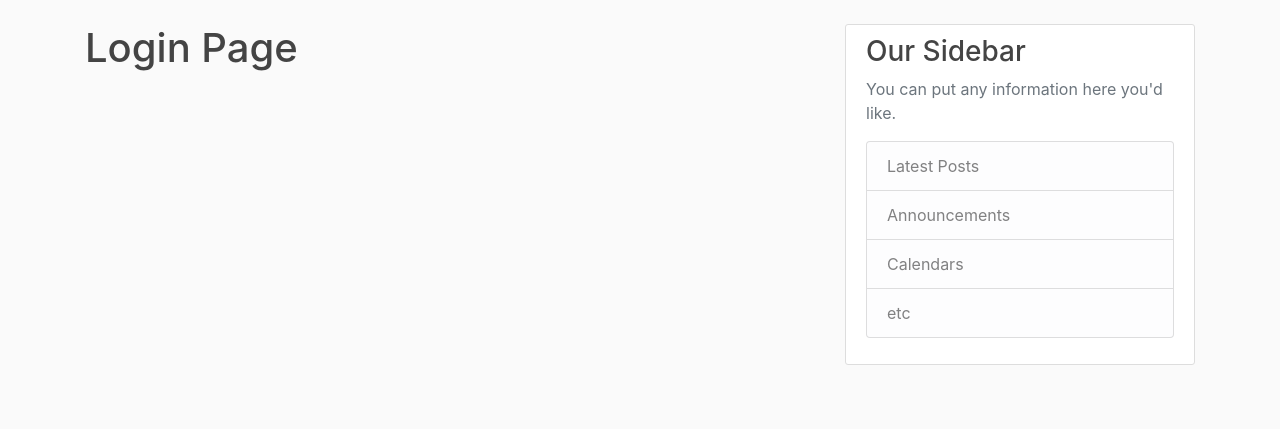
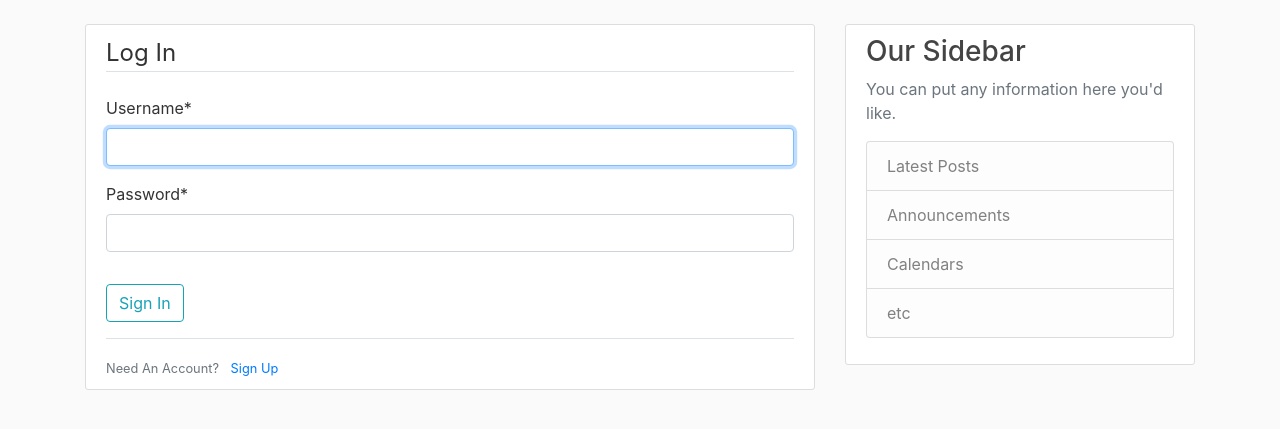
Before and after one commit to moswil/blog_app, a Django app: page /login in a window 1280 px wide. Shown: the part 56-485 px from the top of the page. Run offline with Django 3.2, Linux system fonts and the light colour scheme; parts of the project's set-up code (start-up, migrations or seed data) failed here and were passed over; some libraries are stand-ins or nearby versions.

Commit message:
#7 #8 user registration and user login functionalities using the default Django builtins.

```diff
--- a/blog/templates/blog/base.html
+++ b/blog/templates/blog/base.html
@@ -33,8 +33,13 @@
                     </div>
                     <!-- Navbar Right Side -->
                     <div class="navbar-nav">
-                        <a class="nav-item nav-link" href="{% url 'users-login' %}">Login</a>
-                        <a class="nav-item nav-link" href="{% url 'users-register' %}">Register</a>
+                        {% if user.is_authenticated %}
+                            <a class="nav-item nav-link" href="{% url 'users-profile' %}">Profile</a>
+                            <a class="nav-item nav-link" href="{% url 'users-logout' %}">Logout</a>
+                        {% else %}
+                            <a class="nav-item nav-link" href="{% url 'users-login' %}">Login</a>
+                            <a class="nav-item nav-link" href="{% url 'users-register' %}">Register</a>
+                        {% endif %}
                     </div>
                 </div>
             </div>
--- a/blog_app/settings.py
+++ b/blog_app/settings.py
@@ -134,3 +134,6 @@ MEDIA_URL = '/media/'
 MEDIA_ROOT = os.path.join(BASE_DIR, "media")
 
 CRISPY_TEMPLATE_PACK = 'bootstrap4'
+
+LOGIN_REDIRECT_URL = 'blog-home'
+LOGIN_URL = 'users-login'
--- a/users/templates/users/login.html
+++ b/users/templates/users/login.html
@@ -1,4 +1,21 @@
 {% extends "blog/base.html" %}
+{% load crispy_forms_tags %}
 {% block content %}
-    <h1>Login Page</h1>
+    <div class="content-section">
+        <form action="{% url 'users-login' %}" method="post">
+            {% csrf_token %}
+            <fieldset class="form-group">
+                <legend class="border-bottom mb-4">Log In</legend>
+                {{ form | crispy }}
+            </fieldset>
+            <div class="form-group">
+                <button class="btn btn-outline-info" type="submit">Sign In</button>
+            </div>
+        </form>
+        <div class="border-top pt-3">
+            <small class="text-muted">
+                Need An Account? <a href="{% url 'users-register' %}" class="ml-2">Sign Up</a>
+            </small>
+        </div>
+    </div>
 {% endblock content %}
--- /dev/null
+++ b/users/templates/users/profile.html
@@ -0,0 +1,5 @@
+{% extends "blog/base.html" %}
+{% load crispy_forms_tags %}
+{% block content %}
+    <h2>Welcome {{ user }}</h2>
+{% endblock content %}
--- a/users/urls.py
+++ b/users/urls.py
@@ -1,8 +1,13 @@
 from django.urls import path
+from django.contrib.auth import views as auth_views
 
 from users import views
 
 urlpatterns = [
     path('register', views.register, name='users-register'),
-    path('login', views.login, name='users-login')
+    path('login', auth_views.LoginView.as_view(
+        template_name='users/login.html'), name='users-login'),
+    path('logout', auth_views.LogoutView.as_view(
+        template_name='users/logout.html'), name='users-logout'),
+    path('profile', views.profile, name='users-profile'),
 ]
--- a/users/views.py
+++ b/users/views.py
@@ -1,5 +1,6 @@
 from django.shortcuts import render, redirect
 from django.contrib import messages
+from django.contrib.auth.decorators import login_required
 
 from users.forms import UserRegisterForm
 
@@ -12,12 +13,13 @@ def register(request):
             username = form.cleaned_data.get('username')
             messages.success(request, f'Account created for {username}')
 
-            return redirect('blog-home')
+            return redirect('users-login')
     else:
         form = UserRegisterForm()
 
     return render(request, 'users/register.html', {'form': form})
 
 
-def login(request):
-    return render(request, 'users/login.html')
+@login_required
+def profile(request):
+    return render(request, 'users/profile.html')
```
Also changed, not shown: users/templates/users/logout.html (added, +10 -0 lines).
